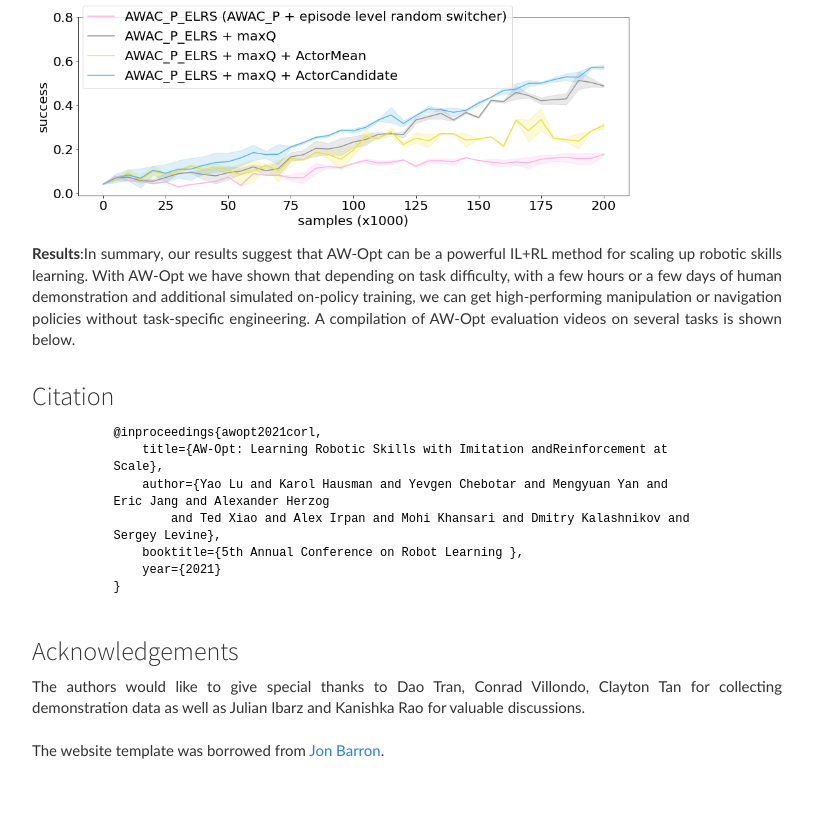
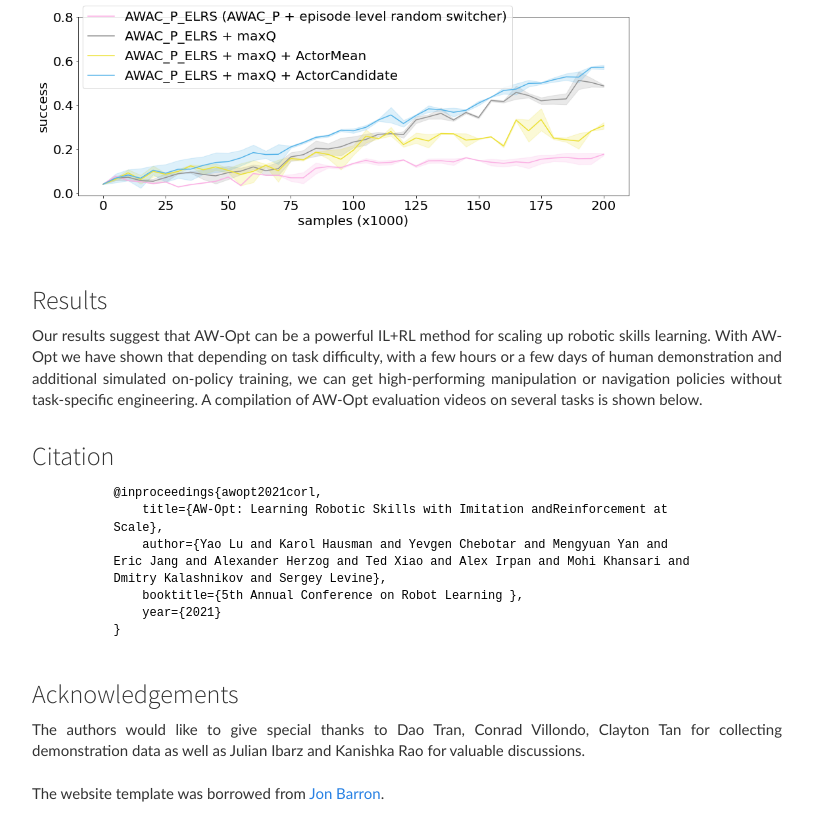
Before and after one commit to awopt/awopt.github.io, a plain HTML site: page index.html in a window 1280 px wide. Shown: the part 3233-4048 px from the top of the page, without its empty margins (233-1046 px from the left). Before the commit the page ends 4005 px from the top, so only its background shows below. Drawn offline with nearby package versions, Linux system fonts and the light colour scheme; some packages are replaced by stand-ins of ours; a script that the page names is missing.

Commit message:
More formatting

```diff
--- a/index.html
+++ b/index.html
@@ -222,8 +222,18 @@ Robotic skills can be learned via imitation learning (IL) using user-provided de
 		<p style="test-align:center;">
 		    <image src="img/bellman-update.png"  class="image-responsive" width="80%">
 		</p>
+            </div>
+        </div>
+
+
+        <div class="row">
+            <div class="col-md-8 col-md-offset-2">
+            	<br>
+                <h3>
+                    Results
+                </h3>
 		<p class="text-justify">
-		<b>Results</b>:In summary, our results suggest that AW-Opt can be a powerful IL+RL method for scaling up robotic skills learning. With AW-Opt we have shown that depending on task difficulty, with a few hours or a few days of human demonstration and additional simulated on-policy training, we can get high-performing manipulation or navigation policies without task-specific engineering.
+		Our results suggest that AW-Opt can be a powerful IL+RL method for scaling up robotic skills learning. With AW-Opt we have shown that depending on task difficulty, with a few hours or a few days of human demonstration and additional simulated on-policy training, we can get high-performing manipulation or navigation policies without task-specific engineering.
 A compilation of AW-Opt evaluation videos on several tasks is shown below.
 		</p>
             </div>
@@ -240,8 +250,7 @@ A compilation of AW-Opt evaluation videos on several tasks is shown below.
                     <textarea id="bibtex" class="form-control" readonly>
 @inproceedings{awopt2021corl,
     title={AW-Opt: Learning Robotic Skills with Imitation andReinforcement at Scale},
-    author={Yao Lu and Karol Hausman and Yevgen Chebotar and Mengyuan Yan and Eric Jang and Alexander Herzog
-	    and Ted Xiao and Alex Irpan and Mohi Khansari and Dmitry Kalashnikov and Sergey Levine},
+    author={Yao Lu and Karol Hausman and Yevgen Chebotar and Mengyuan Yan and Eric Jang and Alexander Herzog and Ted Xiao and Alex Irpan and Mohi Khansari and Dmitry Kalashnikov and Sergey Levine},
     booktitle={5th Annual Conference on Robot Learning },
     year={2021}
 }</textarea>
```
